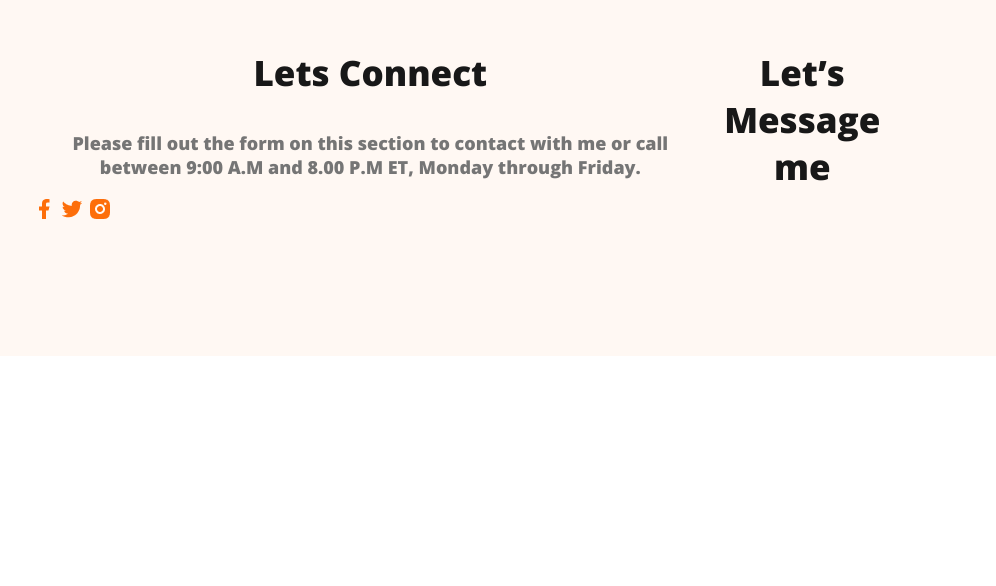
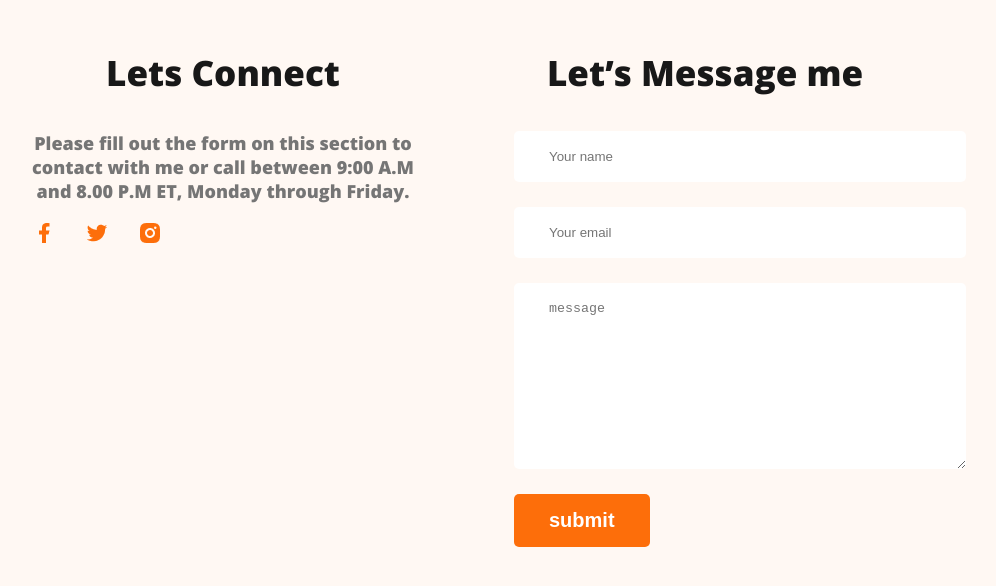
Before and after one commit to shakilprogrammer/web-devoloper-portfolio-2, a plain HTML site: page index.html in a window 1280 px wide. Shown: the part 3748-4334 px from the top of the page, without its empty margins (176-1172 px from the left). Before the commit the page ends 4112 px from the top, so only its background shows below. Drawn offline with nearby package versions, Linux system fonts and the light colour scheme.

Commit message:
finised section with contact form

```diff
--- a/index.html
+++ b/index.html
@@ -167,7 +167,7 @@
         <div class="footer-column">
           <h3 class="section-title">Lets Connect</h3>
           <p class="section-description">Please fill out the form on this section to contact with me or call between 9:00 A.M and 8.00 P.M ET, Monday through Friday.</p>
-          <div class="social link">
+          <div class="social-link">
             <a href=""><img src="images/icons/facebook.png" alt=""></a>
             <a href=""><img src="images/icons/twitter.png" alt=""></a>
             <a href=""><img src="images/icons/insta.png" alt=""></a>
@@ -175,6 +175,12 @@
         </div>
         <div class="footer-column">
             <h3 class="section-title">Let’s Message me</h3>
+            <form class="contact" >
+                <input type="text" placeholder="Your name">
+                <input type="email" name="" placeholder="Your email" id="">
+                <textarea placeholder="message" name="" id="" cols="30" rows="10"></textarea>
+                <input class="btn-primary" type="submit" value="submit">
+            </form>
         </div>
     </div>
     </footer>
--- a/style/portfolio.css
+++ b/style/portfolio.css
@@ -230,19 +230,42 @@ main section {
     margin-bottom: 20px;
 
 }
-.resume-item-description{
+
+.resume-item-description {
     color: var(--Dark-03, #757575);
 
-font-size: 16px;
+    font-size: 16px;
 
-font-weight: 400;
+    font-weight: 400;
 }
-.download-cv{
+
+.download-cv {
     text-align: center;
     margin-top: 50px;
 }
-footer{
+
+footer {
     display: flex;
     padding: 130px 200px;
     background: #FFF8F3;
+    gap: 100px;
 }
+
+.footer-column {
+    width: 50%;
+    gap: 100px;
+}
+.social-link a{
+    margin-right: 25px;
+}
+
+.contact input[type="text"], .contact input[type=email],
+textarea {
+    display: block;
+    margin-bottom: 25px;
+    padding: 18px 35px;
+    border-radius: 5px;
+    background: #FFF;
+    border: 0;
+    width: 100%;
+}
```
